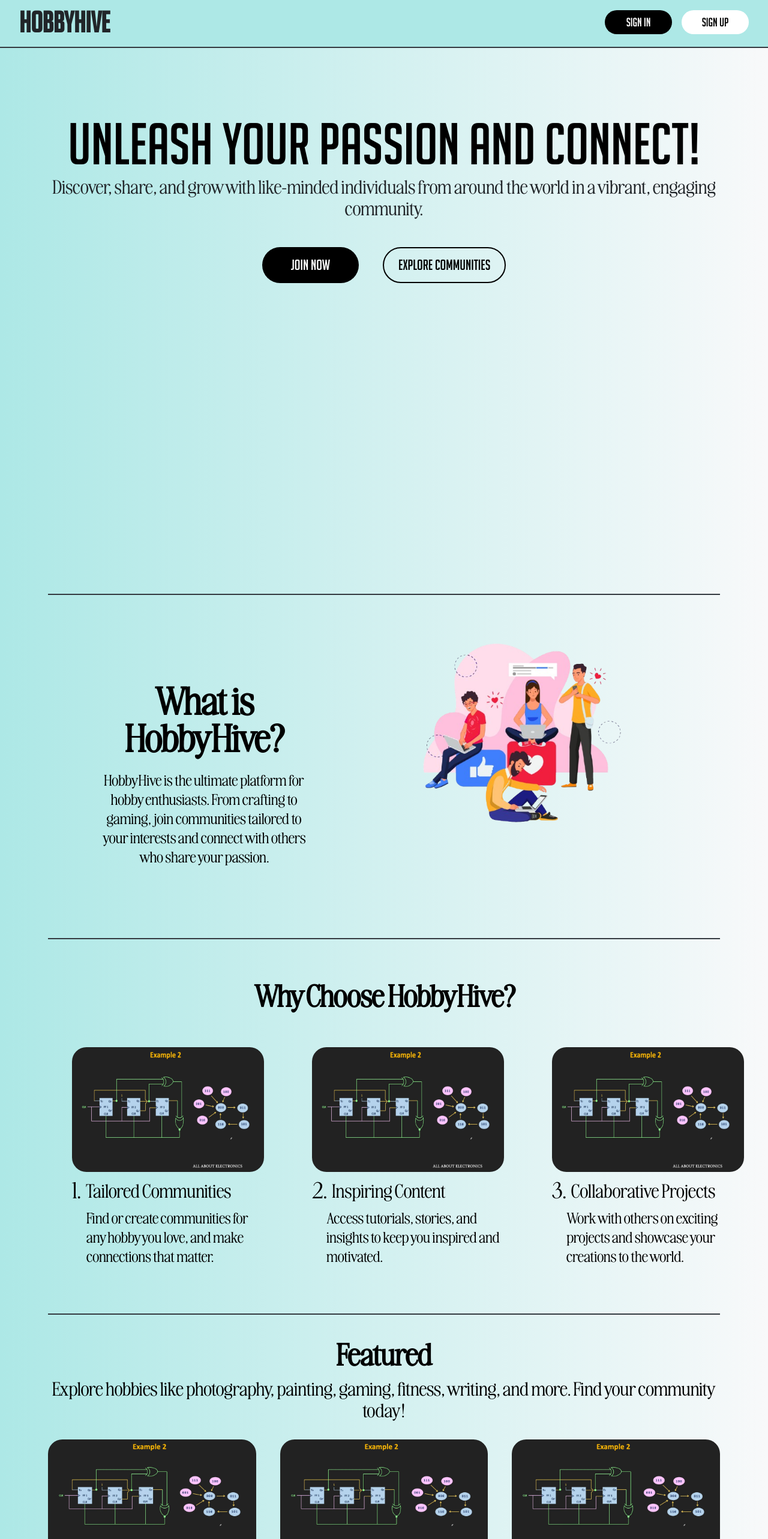
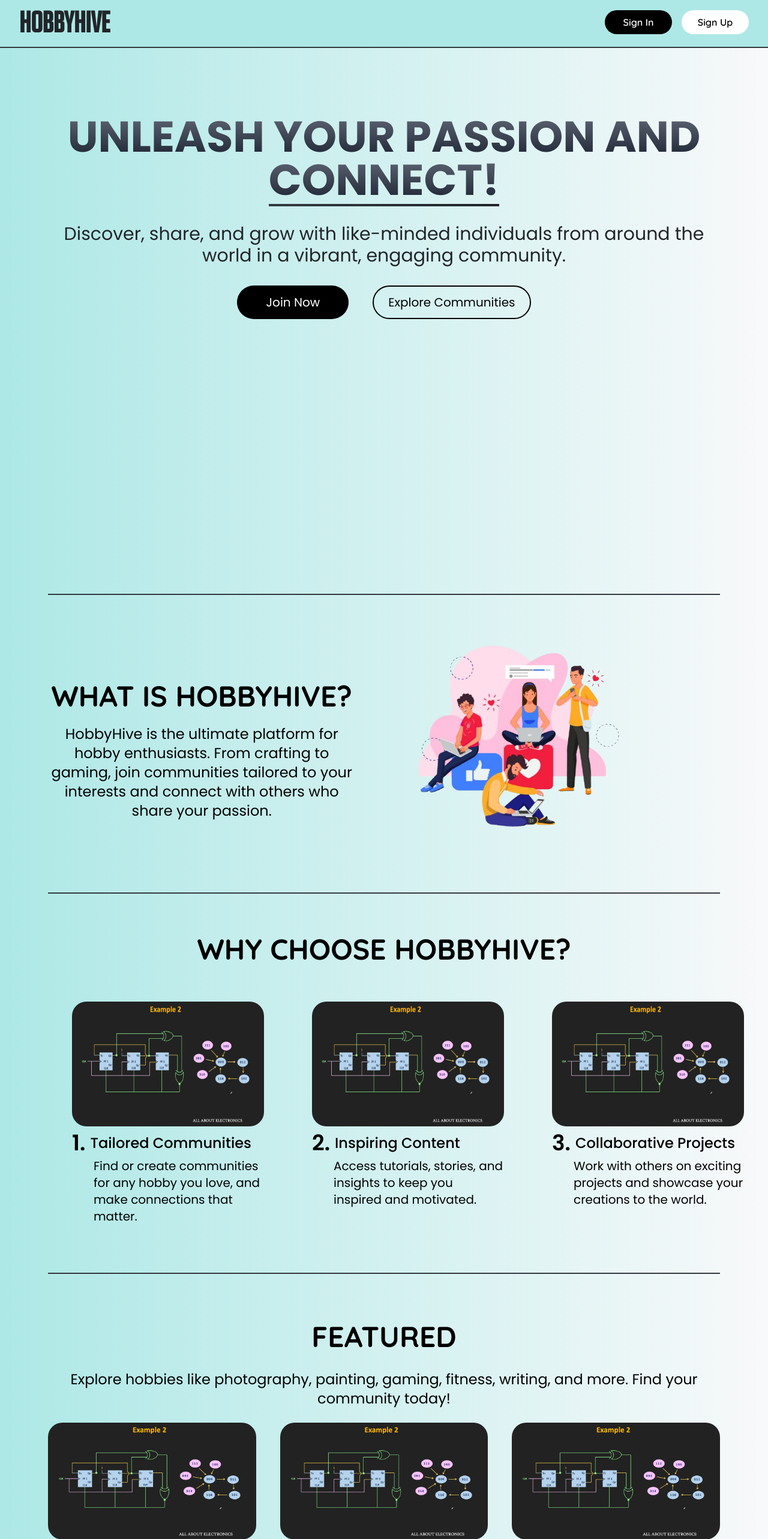
Before and after one commit to Adiijha/HobbyHive-frontend, a React (Vite) app: page / in a window 1280 px wide. Shown: the top 2566 px of the page at 60% size. Built offline with nearby package versions, Linux system fonts and the light colour scheme.

Commit message:
Change Fonts

```diff
--- a/index.html
+++ b/index.html
@@ -2,7 +2,7 @@
 <html lang="en">
   <head>
     <meta charset="UTF-8" />
-    <link rel="icon" type="image/svg+xml" href="/vite.svg" />
+    <link rel="icon" type="image/svg+xml" href="./src/assets/logo.png" />
     <meta name="viewport" content="width=device-width, initial-scale=1.0" />
     <title>HobbyHive</title>
   </head>
--- a/src/components/landingPage/About.jsx
+++ b/src/components/landingPage/About.jsx
@@ -25,15 +25,15 @@
     >
       {/* Text Section */}
       <motion.div
-        className="w-1/2 p-20"
+        className="w-1/2 p-20 px-1"
         initial="hidden"
         animate={isInView ? 'visible' : 'hidden'}
         variants={textVariant}
       >
-        <span className="text-6xl font-awe font-semibold">
-          What is HobbyHive?
+        <span className="text-5xl font-quick font-bold">
+          WHAT IS HOBBYHIVE?
         </span>
-        <p className="text-2xl mt-6 font-awe">
+        <p className="text-2xl mt-6 font-pop">
           HobbyHive is the ultimate platform for hobby enthusiasts. From crafting to gaming, join communities tailored to your interests and connect with others who share your passion.
         </p>
       </motion.div>
--- a/src/components/landingPage/Banner.jsx
+++ b/src/components/landingPage/Banner.jsx
@@ -31,12 +31,12 @@
       className="w-full h-auto mt-7 p-10 border-b-2 border-chgrey"
     >
       <motion.div
-        className="text-5xl font-awe font-semibold"
+        className="text-5xl font-quick font-bold"
         variants={titleVariants}
         initial="hidden"
         animate={isInView ? 'visible' : 'hidden'}
       >
-        Why Choose HobbyHive?
+        WHY CHOOSE HOBBYHIVE?
       </motion.div>
 
       <motion.div
--- a/src/components/landingPage/Card.jsx
+++ b/src/components/landingPage/Card.jsx
@@ -7,10 +7,10 @@
     <div className="w-full flex justify-start flex-col mt-16">
     <div className=""><img src={dummy} className="h-52 w-full rounded-3xl mb-2" alt="" /></div>
     <div className="flex justify-start w-80">
-    <div className="font-awe text-4xl mr-2">{number}</div>
-        <span className="font-awe text-3xl mt-1 ">{heading}</span>
+    <div className="font-pop text-4xl font-semibold mr-2">{number}</div>
+        <span className="font-pop font-medium text-2xl mt-1 ">{heading}</span>
     </div>
-        <p className="mt-3 font-awe text-2xl flex text-left justify-start pl-6 w-80 pb-10">{description}</p>
+        <p className="mt-1 font-pop text-xl flex text-left justify-start pl-9 w-80 pb-10">{description}</p>
     </div>
     </>
   )
--- a/src/components/landingPage/Featured.jsx
+++ b/src/components/landingPage/Featured.jsx
@@ -31,20 +31,20 @@
 
   return (
     <div ref={sectionRef}>
-      <div className="border-b-2 border-chgrey pb-20">
+      <div className="border-b-2 border-chgrey pb-24">
         <div className="w-full h-auto flex flex-col items-center justify-center">
           {/* Featured Text with Animation */}
           <motion.div
-            className="font-awe font-semibold pt-10 text-5xl mb-4"
+            className="font-quick font-bold pt-20 text-5xl mb-8"
             variants={titleVariants}
             initial="hidden"
             animate={isInView ? 'visible' : 'hidden'}
           >
-            Featured
+            FEATURED
           </motion.div>
 
           <motion.div
-            className="font-awe text-3xl mb-8"
+            className="font-pop text-2xl mb-6"
             variants={descriptionVariants}
             initial="hidden"
             animate={isInView ? 'visible' : 'hidden'}
@@ -73,7 +73,7 @@
 
         {/* "View All Hobbies" link with animation */}
         <motion.div
-          className="font-awe flex text-2xl w-full justify-end pr-5 pt-2"
+          className="font-pop flex text-xl w-full justify-end pr-5 pt-2"
           variants={linkVariants}
           initial="hidden"
           animate={isInView ? 'visible' : 'hidden'}
--- a/src/components/landingPage/Header.jsx
+++ b/src/components/landingPage/Header.jsx
@@ -1,20 +1,42 @@
-import React from 'react'
-import { Link } from 'react-router-dom'
+import React from 'react';
+import { Link } from 'react-router-dom';
+import { motion } from 'framer-motion';
 
 function Header() {
   return (
-    <>
-        <div className="w-full h-20  border-b-2 pb-5 bg-somig border-chgrey flex flex-row justify-between items-center px-8 pt-4 font-bnt">
-            <div className="flex flex-row gap-16">
-                <span className="text-chblack font-bold text-5xl">HOBBYHIVE</span>
-            </div>
-            <div className="flex gap-4">
-                <Link to="/signin"><button className="w-28 h-10 text-xl text-white bg-black rounded-3xl">Sign In</button></Link>
-                <Link to="/signup"><button className="w-28 h-10 text-xl bg-white rounded-3xl">Sign Up</button></Link>
-            </div>
-        </div>
-    </>
-  )
+    <div className="w-full h-20 border-b-2 pb-5 bg-somig border-chgrey flex flex-row justify-between items-center px-8 pt-4 font-bnt">
+      <div className="flex flex-row gap-16">
+       <Link to="/"> <span className="text-chblack font-bold text-5xl">HOBBYHIVE</span></Link>
+      </div>
+      <div className="flex gap-4">
+        {/* Sign In Button with Framer Motion */}
+        <Link to="/signin">
+          <motion.button
+            className="font-quick font-semibold w-28 h-10 text-md text-white bg-black rounded-3xl"
+            initial={{ opacity: 0, y: -10 }}
+            animate={{ opacity: 1, y: 0 }}
+            transition={{ duration: 0.5 }}
+            whileHover={{ scale: 1.1 }}
+          >
+            Sign In
+          </motion.button>
+        </Link>
+
+        {/* Sign Up Button with Framer Motion */}
+        <Link to="/signup">
+          <motion.button
+            className="font-quick font-semibold w-28 h-10 text-md bg-white rounded-3xl"
+            initial={{ opacity: 0, y: -10 }}
+            animate={{ opacity: 1, y: 0 }}
+            transition={{ duration: 0.5 }}
+            whileHover={{ scale: 1.1 }}
+          >
+            Sign Up
+          </motion.button>
+        </Link>
+      </div>
+    </div>
+  );
 }
 
-export default Header
+export default Header;
--- a/src/components/landingPage/Hero.jsx
+++ b/src/components/landingPage/Hero.jsx
@@ -17,17 +17,23 @@
       >
         {/* Animated Heading */}
         <motion.span
-          className="font-bnt text-black text-8xl"
+          className="font-pop text-black font-bold text-7xl bg-gradient-to-b from-gray-500 to-gray-900 bg-black bg-clip-text text-transparent"
           initial={{ opacity: 0, y: -50 }}
           whileInView={{ opacity: 1, y: 0 }}
           transition={{ duration: 1 }}
         >
           UNLEASH YOUR PASSION AND CONNECT!
         </motion.span>
+        <motion.div
+  className="w-96 h-1 bg-gradient-to-r from-chgrey to-chblack bg-black mt-1 mx-auto"
+  initial={{ opacity: 0, scaleX: 0 }}
+  whileInView={{ opacity: 1, scaleX: 1 }}
+  transition={{ duration: 1, delay: 0.2 }}
+/>
 
         {/* Animated Description */}
         <motion.p
-          className="font-awe mt-1 text-3xl text-chblack"
+          className="font-pop mt-7 text-3xl text-chblack"
           initial={{ opacity: 0, y: 20 }}
           whileInView={{ opacity: 1, y: 0 }}
           transition={{ duration: 1, delay: 0.3 }}
@@ -37,18 +43,30 @@
 
         {/* Animated Buttons */}
         <motion.div
-          className="pt-12 font-bnt flex gap-10 justify-center"
+  className="pt-8 font-pop flex gap-10 justify-center"
   initial={{ opacity: 0, y: 20 }}
   whileInView={{ opacity: 1, y: 0 }}
   transition={{ duration: 1, delay: 0.6 }}
 >
-          <button className="text-2xl p-3 px-12 bg-black text-white rounded-full hover:bg-mugrbl">
+  {/* Animated Join Now Button */}
+  <motion.button
+    className="text-xl p-3 px-12 bg-black text-white rounded-full"
+    whileHover={{ scale: 1.1, backgroundColor: "#3B3B3B" }}
+    whileTap={{ scale: 0.95 }}
+  >
     Join Now
-          </button>
-          <button className="text-2xl p-3 px-6 border-2 border-black rounded-full">
+  </motion.button>
+
+  {/* Animated Explore Communities Button */}
+  <motion.button
+    className="text-xl p-3 px-6 border-2 border-black rounded-full"
+    whileHover={{ scale: 1.1 }}
+    whileTap={{ scale: 0.95 }}
+  >
     Explore Communities
-          </button>
+  </motion.button>
 </motion.div>
+
       </motion.div>
 
       {/* Other Sections */}
--- a/src/components/landingPage/HowItWorks.jsx
+++ b/src/components/landingPage/HowItWorks.jsx
@@ -3,8 +3,8 @@
 function HowItWorks() {
   return (
     <>
-        <div className="w-full h-screen font-awe p-10 border-b-2 border-chgrey">
-            <h2 className="text-4xl font-semibold">How it Works?</h2>
+        <div className="w-full h-screen font-quick p-10 border-b-2 border-chgrey">
+            <h2 className="text-5xl font-bold">HOW IT WORKS?</h2>
 
         </div>
     </>
--- a/src/index.css
+++ b/src/index.css
@@ -1,3 +1,7 @@
+@import url('https://fonts.googleapis.com/css2?family=Josefin+Sans:ital,wght@0,100..700;1,100..700&family=Poppins:ital,wght@0,100;0,200;0,300;0,400;0,500;0,600;0,700;0,800;0,900;1,100;1,200;1,300;1,400;1,500;1,600;1,700;1,800;1,900&display=swap');
+
+@import url('https://fonts.googleapis.com/css2?family=Josefin+Sans:ital,wght@0,100..700;1,100..700&family=Poppins:ital,wght@0,100;0,200;0,300;0,400;0,500;0,600;0,700;0,800;0,900;1,100;1,200;1,300;1,400;1,500;1,600;1,700;1,800;1,900&family=Quicksand:wght@300..700&display=swap');
+
 @tailwind base;
 @tailwind components;
 @tailwind utilities;
@@ -16,6 +20,7 @@
     font-family: 'Awesome';
     src: url("./assets/fonts/AwesomeSerif-Regular.otf") format('opentype');
 }
+
 
 .no-scrollbar {
     scrollbar-width: none; /* For Firefox */
@@ -55,3 +60,29 @@
 .group:hover::after {
   width: 100%;
 }
+@keyframes running-border {
+  0% {
+    background-position: 0% 50%;
+  }
+  100% {
+    background-position: 100% 50%;
+  }
+}
+
+.animate-running-border {
+  position: absolute;
+  top: -2px;
+  left: -2px;
+  right: -2px;
+  bottom: -2px;
+  border-radius: inherit;
+  background-image: linear-gradient(90deg, #ff6a00, #ff009e, #6a00ff, #00cfff);
+  background-size: 300% 300%;
+  animation: running-border 3s linear infinite;
+  z-index: 1;
+  pointer-events: none; /* Prevent interfering with button actions */
+}
+
+button:hover .animate-running-border {
+  opacity: 1;
+}
--- a/tailwind.config.js
+++ b/tailwind.config.js
@@ -11,6 +11,8 @@
         'mon' : ['Monigue', 'monigue'],
         'awe' : ['Awesome', 'awesome'],
         'mons' : ['Montserrat', 'montserrat'],
+        'pop' : ['Poppins', 'poppins'],
+        'quick' : ['Quicksand', 'quicksand'],
       },
       colors:{
         'somig':'#ADE8E6',
@@ -33,10 +35,15 @@
           '0%': { transform: 'translateX(100%)', opacity: '0' },
           '100%': { transform: 'translateX(0)', opacity: '1' },
         },
+        borderRun: {
+          '0%': { backgroundPosition: '0% 50%' },
+          '100%': { backgroundPosition: '100% 50%' },
+        },
       },
       animation: {
         slideInLeft: 'slideInLeft 2s ease-out',
         slideInRight: 'slideInRight 2s ease-out',
+        border: 'border-run 2s linear infinite',
       },
     },
   },
```
Also changed, not shown: src/components/landingPage/Footer.jsx (+38 -11 lines), src/components/landingPage/Newsletter.jsx (+7 -7 lines), src/assets/logo.png (added). Lines whose indentation alone changed are shown as unchanged.
